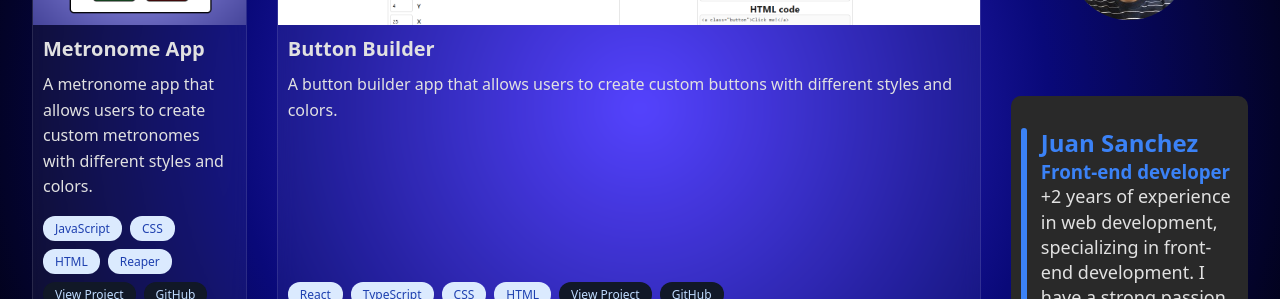
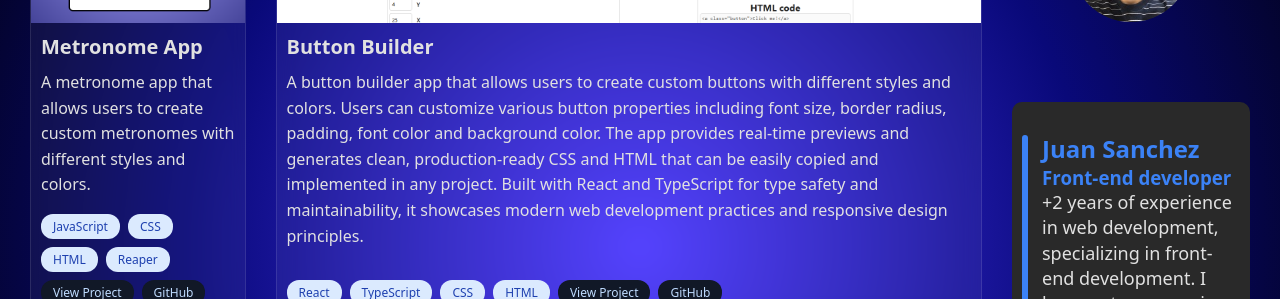
Before and after one commit to J-C-S-V/Portfolio, a React (Vite) app: page / in a window 1280 px wide. Shown: the part 292-591 px from the top of the page. Built offline with nearby package versions, Linux system fonts and the light colour scheme; a web font is replaced by a local one.

Commit message:
Update json data

```diff
--- a/src/App.css
+++ b/src/App.css
@@ -22,9 +22,7 @@
 }
 
 .app-container {
-  height: 100dvh;
-  background: var(--color-bg-gradient);
-  padding: 3.2rem;
+  padding: 3rem;
 }
 
 .app-header {
--- a/src/data/projects.json
+++ b/src/data/projects.json
@@ -4,26 +4,24 @@
     "description": "A metronome app that allows users to create custom metronomes with different styles and colors.",
     "tags": ["JavaScript", "CSS", "HTML", "Reaper"],
     "image": "metronome_hero.png",
-    "link": "https://github.com/juan-sanchez/metronome-app",
-    "github": "https://github.com/juan-sanchez/metronome-app"
+    "link": "https://metronome-application.netlify.app",
+    "github": "https://github.com/J-C-S-V/metronome"
   },
   {
     "title": "Button Builder",
-    "description": "A button builder app that allows users to create custom buttons with different styles and colors.",
+    "description": "A button builder app that allows users to create custom buttons with different styles and colors. Users can customize various button properties including font size, border radius, padding, font color and background color. The app provides real-time previews and generates clean, production-ready CSS and HTML that can be easily copied and implemented in any project. Built with React and TypeScript for type safety and maintainability, it showcases modern web development practices and responsive design principles.",
     "tags": ["React", "TypeScript", "CSS", "HTML"],
     "image": "free_button_builder_hero.png",
-    "link": "https://github.com/juan-sanchez/button-builder",
-    "github": "https://github.com/juan-sanchez/button-builder"
-
-
+    "link": "https://button-builder-app.netlify.app",
+    "github": "https://github.com/J-C-S-V/button-builder"
   },
   {
     "title": "Fast Translation App",
-    "description": "A fast translation app that allows users to translate text from one language to another.",
+    "description": "A fast translation app that allows users to translate text from one language to another. This app uses the Open AI API with GPT-4.1 nano to translate text.",
     "tags": ["React", "TypeScript", "CSS", "HTML", "Open AI API"],
     "image": "fast_translation_app_hero.png",
-    "link": "https://github.com/juan-sanchez/fast-translation-app",
-    "github": "https://github.com/juan-sanchez/fast-translation-app"
+    "link": "https://translation-ai-app.netlify.app",
+    "github": "https://github.com/J-C-S-V/translation-app"
   },
   {
     "title": "Juan Sanchez",
--- a/src/index.css
+++ b/src/index.css
@@ -13,6 +13,7 @@
 
 body {
   font-size: 1.6rem;
+  background: var(--color-bg-gradient);
 }
 
 @media (prefers-color-scheme: light) {
```
